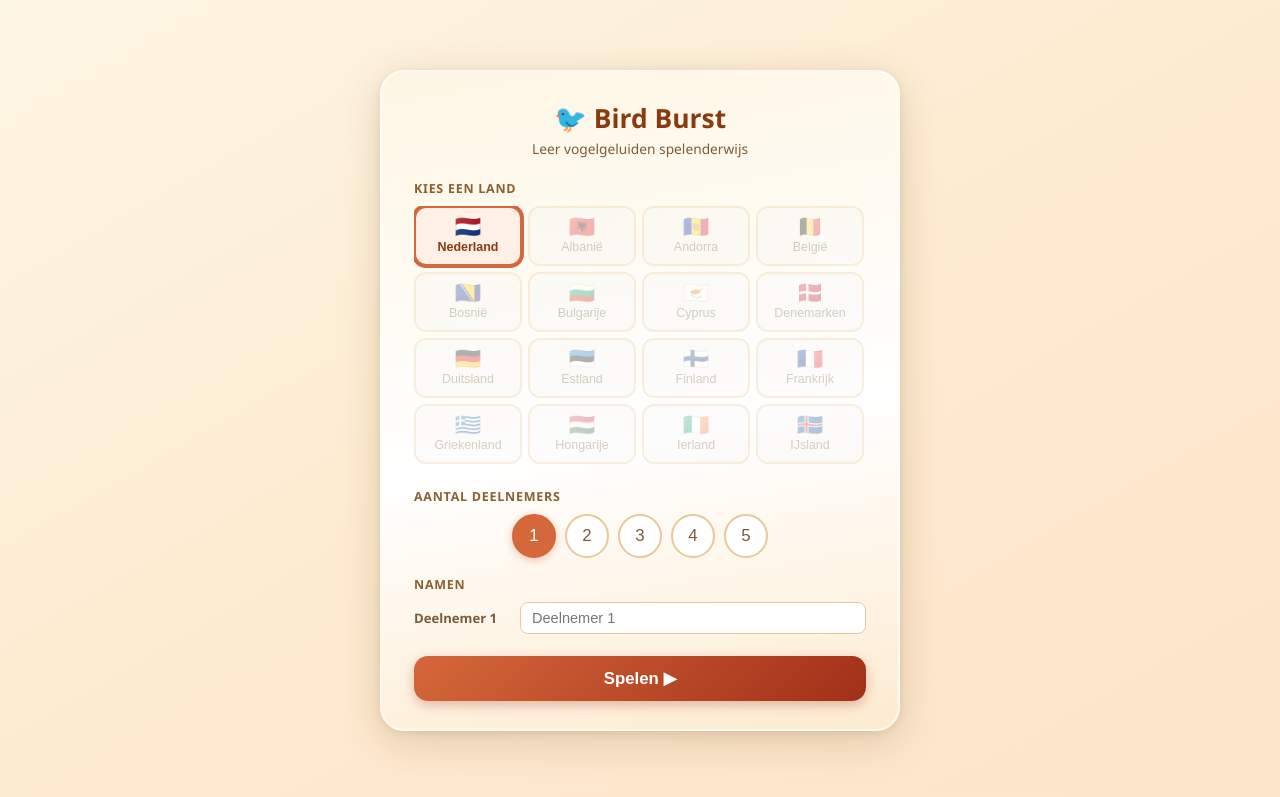
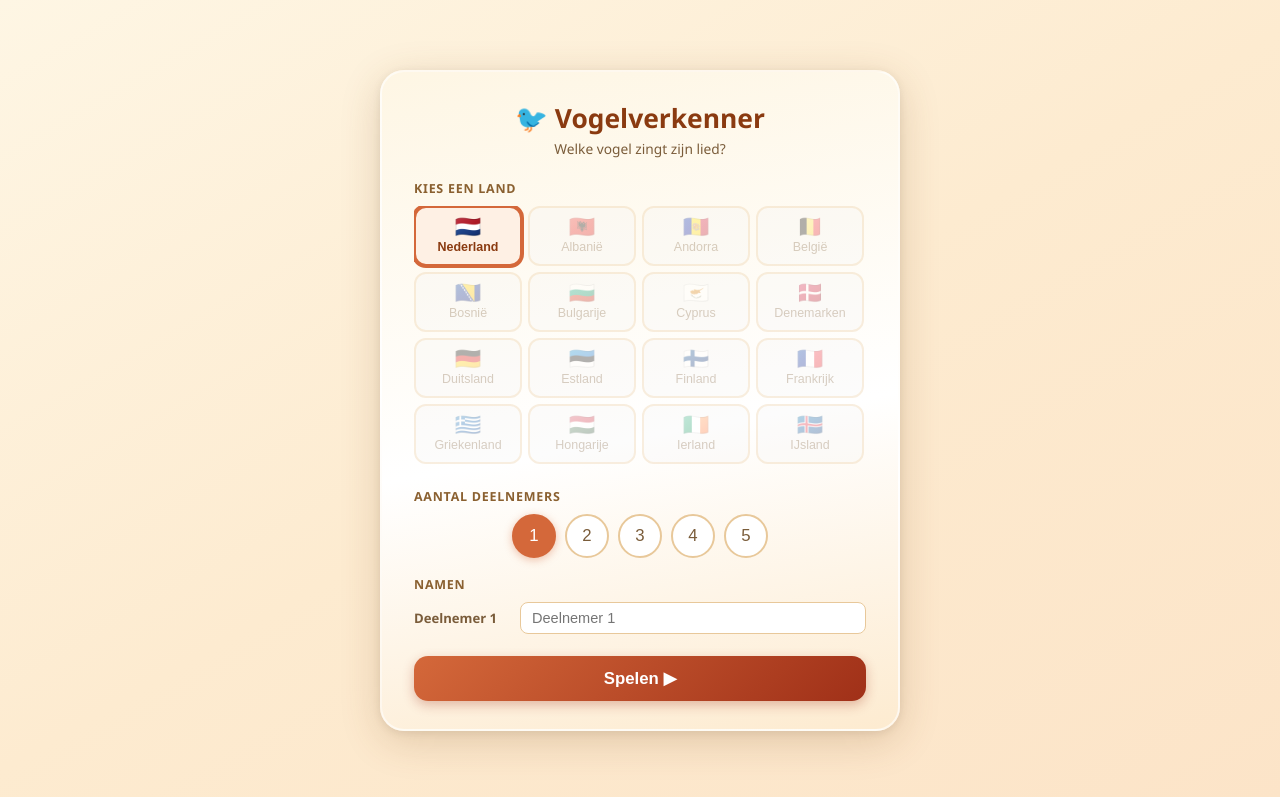
Before and after one commit to dirkgerritsen1/bird-burst, a plain HTML site: page vogel-memory.html in a window 1280 px wide. Drawn offline with Linux system fonts and the light colour scheme.

Commit message:
Rename to Vogelverkenner, update subtitle

```diff
--- a/vogel-memory.html
+++ b/vogel-memory.html
@@ -3,14 +3,14 @@
 <head>
   <meta charset="UTF-8">
   <meta name="viewport" content="width=device-width, initial-scale=1.0, viewport-fit=cover">
-  <title>Bird Burst</title>
+  <title>Vogelverkenner</title>
 
   <!-- PWA -->
   <link rel="manifest" href="manifest.json">
   <meta name="theme-color" content="#d4683a">
   <meta name="apple-mobile-web-app-capable" content="yes">
   <meta name="apple-mobile-web-app-status-bar-style" content="black-translucent">
-  <meta name="apple-mobile-web-app-title" content="Bird Burst">
+  <meta name="apple-mobile-web-app-title" content="Vogelverkenner">
   <!-- Icons (maak aan: icons/icon-192.png en icons/icon-512.png) -->
   <link rel="apple-touch-icon" href="icons/icon-192.png">
   <style>
@@ -403,8 +403,8 @@
 <!-- ══ SETUP SCREEN ══════════════════════════════════════════ -->
 <div id="setup-screen" class="screen">
   <div class="setup-box">
-    <h1 class="setup-title">🐦 Bird Burst</h1>
-    <p class="setup-subtitle">Leer vogelgeluiden spelenderwijs</p>
+    <h1 class="setup-title">🐦 Vogelverkenner</h1>
+    <p class="setup-subtitle">Welke vogel zingt zijn lied?</p>
 
     <p class="section-label">Kies een land</p>
     <div class="country-grid" id="country-grid"></div>
@@ -1011,7 +1011,7 @@ const CARD_BACK_SVG = `<svg viewBox="0 0 240 160" xmlns="http://www.w3.org/2000/
 <!-- subtiele tekst onderaan -->
 <text x="120" y="152" text-anchor="middle" font-size="8"
   font-family="Georgia,serif" fill="#8a6030" fill-opacity=".4"
-  letter-spacing="3">BIRD BURST</text>
+  letter-spacing="3">VOGELVERKENNER</text>
 </svg>`;
 
 function makeCard(cd) {
```
